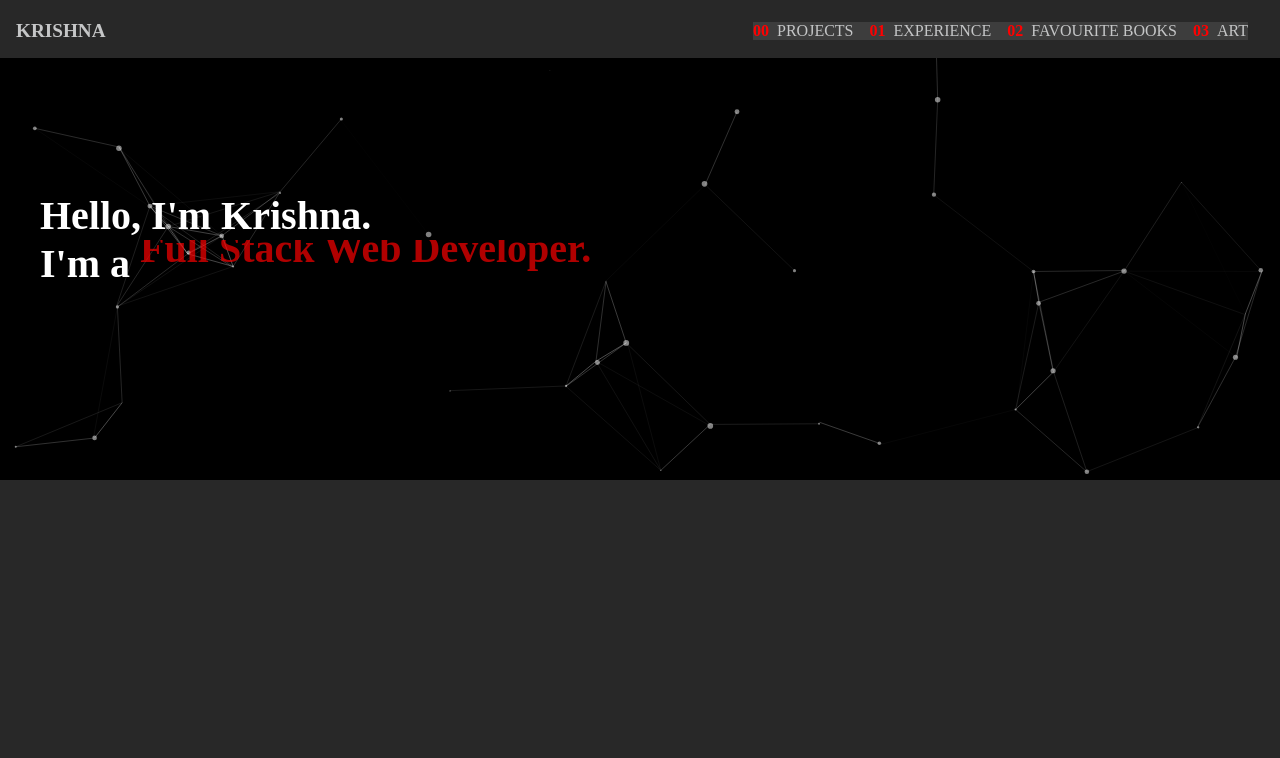
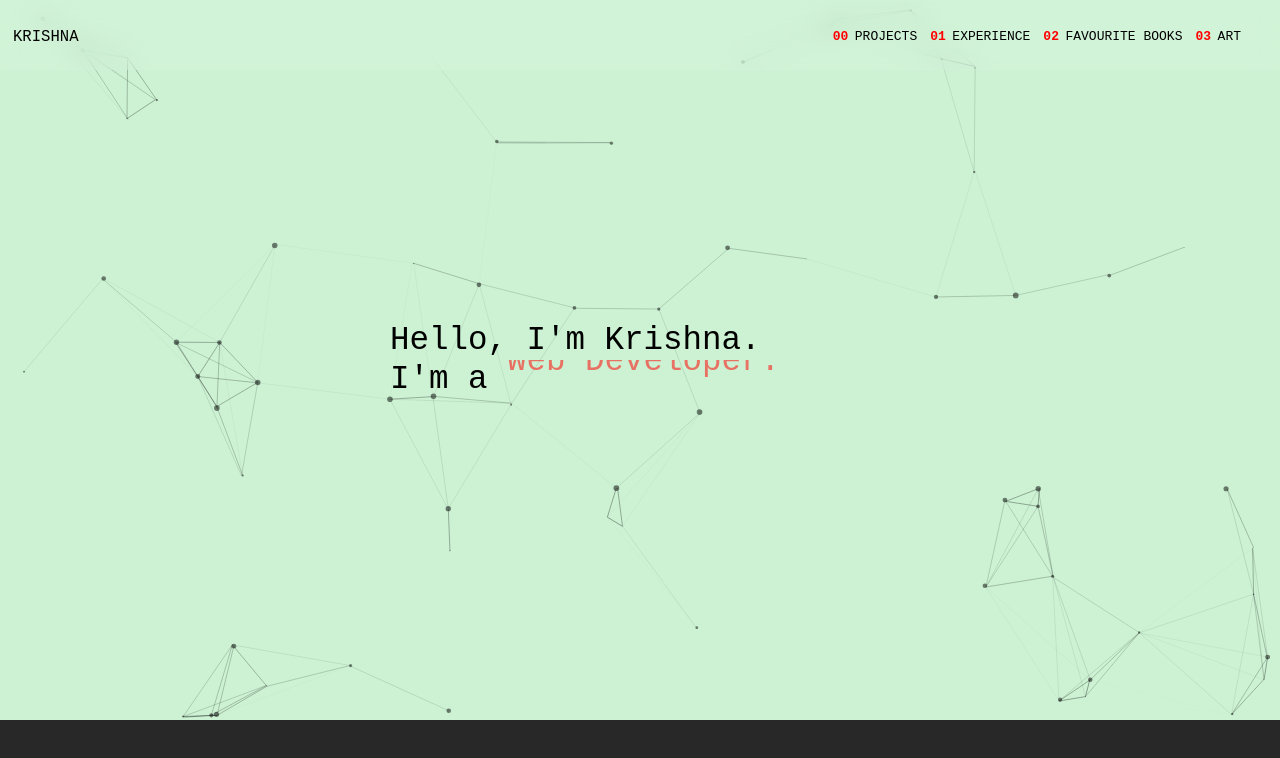
Before and after one commit to krishnaraketla/portfolio, a React (Create React App) app in the folder frontend/: page / in a window 1280 px wide. Shown: the top 758 px of the page. Built offline with nearby package versions, Linux system fonts and the light colour scheme; the HTML template or start-up script is replaced by a standard one.

Commit message:
Alternate theme & fixes to hero

```diff
--- a/frontend/public/particles.json
+++ b/frontend/public/particles.json
@@ -8,7 +8,7 @@
       }
     },
     "color": {
-      "value": "#ffffff"
+      "value": "#000000"
     },
     "shape": {
       "type": "circle",
@@ -48,7 +48,7 @@
     "line_linked": {
       "enable": true,
       "distance": 150,
-      "color": "#ffffff",
+      "color": "#000000",
       "opacity": 0.4,
       "width": 1
     },
--- a/frontend/src/components/HeroSection.js
+++ b/frontend/src/components/HeroSection.js
@@ -3,7 +3,7 @@ import Navbar from "../components/Navbar";
 import ParticlesComponent from "./ParticlesComponent";
 import '../styles/HeroSection.css';
 
-const roles = ["Software Engineer.", "Full Stack Web Developer.", "ML/AI Engineer.", "Reader.", "Painter."];
+const roles = ["Software Engineer.", "Web Developer.", "ML/AI Engineer.", "Reader.", "Painter."];
 
 const HeroSection = () => {
     const [currentRoleIndex, setCurrentRoleIndex] = useState(0);
--- a/frontend/src/index.css
+++ b/frontend/src/index.css
@@ -10,4 +10,6 @@ html, body {
   width: 100%;
 
   background-color: #2E2E2E;
+  font-family: 'Courier New', Courier, monospace;
+  font-family:monospace;
 }
--- a/frontend/src/styles/HeroSection.css
+++ b/frontend/src/styles/HeroSection.css
@@ -1,7 +1,7 @@
 .hero {
     display: flex;
     flex: 1;
-    height: 60vh;
+    height: 90vh;
     min-height:350px;
     overflow: hidden;
 }
@@ -10,12 +10,13 @@
     position:absolute;
     flex:1;
     width: 100%;
-    height: 60vh;
+    height: 90vh;
   }
 
 .hero-card {
     display: flex;
     align-items: center;
+    text-align: left;
     background-color: var(--background-color);
     min-width: 100%;
 }
@@ -24,8 +25,7 @@
     flex: 1;
     position: absolute;
     left: 2.5rem;
-    /* top: 15rem; */
-    font-weight: bold;
+    /* font-weight: bold; */
     font-size: clamp(1.5rem, 4vw, 2.5rem);
     line-height: 1.2;
     max-width: 100%;
@@ -73,3 +73,9 @@
 .invisible {
     visibility: hidden;
 }
+
+@media (min-width: 40em) { /* For larger screens */
+    .hero-text {
+        left: calc(50% - 250px); /* Centers text dynamically, adjust 250px to half of the expected width */
+    }
+}
--- a/frontend/src/styles/Navbar.css
+++ b/frontend/src/styles/Navbar.css
@@ -10,15 +10,15 @@
     position: fixed;
     width: 100%;
     top: 0;
-    background-color: var(--alt-background-color);
+    /* background-color: var(--alt-background-color); */
 }
 
 .logo{
     margin: 1rem;
     text-decoration: none;
-    color: #C5C6C7;
+    color: var(--title-text-color);
     font-size: 1.2rem;
-    font-weight: bold;
+    /* font-weight: bold; */
     letter-spacing: 2;
     text-transform: uppercase;
 }
@@ -35,15 +35,13 @@
     gap: var(--gap, 1rem);
     list-style-type: none;
 
-    background: hsl(0 0% 100% / 0.1);
-    backdrop-filter: blur(1rem);
+
 
 }
 
 .primary-navigation li {
     display: flex;
     /* align-items: center; */
-    font-family: 'ff sans cond';
     font-size: 1rem;
     font-weight: 500;
     text-transform: uppercase;
@@ -57,7 +55,7 @@
 
 .primary-navigation li a {
     text-decoration: none;
-    color: #C5C6C7;
+    color: var(--title-text-color);
     transition: color 0.3s ease-in-out; /* Smooth color transition on hover */
 }
 
@@ -66,7 +64,7 @@
 }
 
 .primary-navigation li a:hover {
-    color: #FFD700 /* Change color on hover */
+    color: #FFFACD /* Change color on hover */
 }
 
 .primary-navigation li span, .primary-navigation li a {
@@ -91,6 +89,9 @@
 
         overflow-y: auto; /* Allows scrolling within the menu */
         height: 100vh;
+
+        background: hsl(0 0% 100% / 0.1);
+        backdrop-filter: blur(1rem);
     }
 
     .primary-navigation.expanded {
@@ -102,7 +103,7 @@
         position: absolute;
         z-index: 9999;
         background: none;
-        color: #C5C6C7;
+        color: var(--title-text-color);
         width: 2rem;
         aspect-ratio: 1;
         top: 1rem;
@@ -118,3 +119,14 @@
         overflow: hidden; /* Prevents scrolling of the body when nav is expanded */
     }
 }
+
+@media (min-width: 40em) {
+    .primary-navigation {
+        padding: 1rem;
+    }
+
+    .primary-header{
+        background: hsl(0 0% 100% / 0.1);
+        backdrop-filter: blur(1rem);
+    }
+}
--- a/frontend/src/styles/variable.css
+++ b/frontend/src/styles/variable.css
@@ -1,20 +1,19 @@
 :root {
-  --background-color: #000000; /* Light Slate Gray */
-  --title-text-color: #ffffff; /* Dark Slate Blue */
-  --title-text-hover: #6A5ACD; /* Slate Blue */
-  --body-text-color: #ffffff; /* Dim Gray */
-  --caption-text-color: #A9A9A9; /* Dark Gray */
-  --background-hover-color: #B0C4DE; /* Light Steel Blue */
-  --border: 1px solid #D3D3D3; /* Light Gray */
+  --background-color: #CCF2D3;
+  --title-text-color: #000000;
+  --title-text-hover: #000000;
+  --body-text-color: #ffffff;
+  --caption-text-color: #000000;
+  --background-hover-color: #B0C4DE;
+  --border: 1px solid #D3D3D3;
   --nav-arrows: var(--title-text-color);
   --nav-arrows-hover: var(--title-text-hover);
 
   --alt-background-color: #282828;
-  --alt-title-text-color: #2F4F4F; /* Dark Slate Gray */
-  --alt-title-text-hover: #556B2F; /* Dark Olive Green */
-  --alt-body-text-color: #696969; /* Dim Gray */
-  --alt-caption-text-color: #A9A9A9; /* Dark Gray */
-  --alt-background-hover-color: #D3D3D3; /* Light Gray */
+  --alt-title-text-color: #000000;
+  --alt-title-text-hover: #000000;
+  --alt-body-text-color: #696969;
+  --alt-caption-text-color: #000000;
+  --alt-background-hover-color: #000000;
 
-  display: flex;
 }
```
